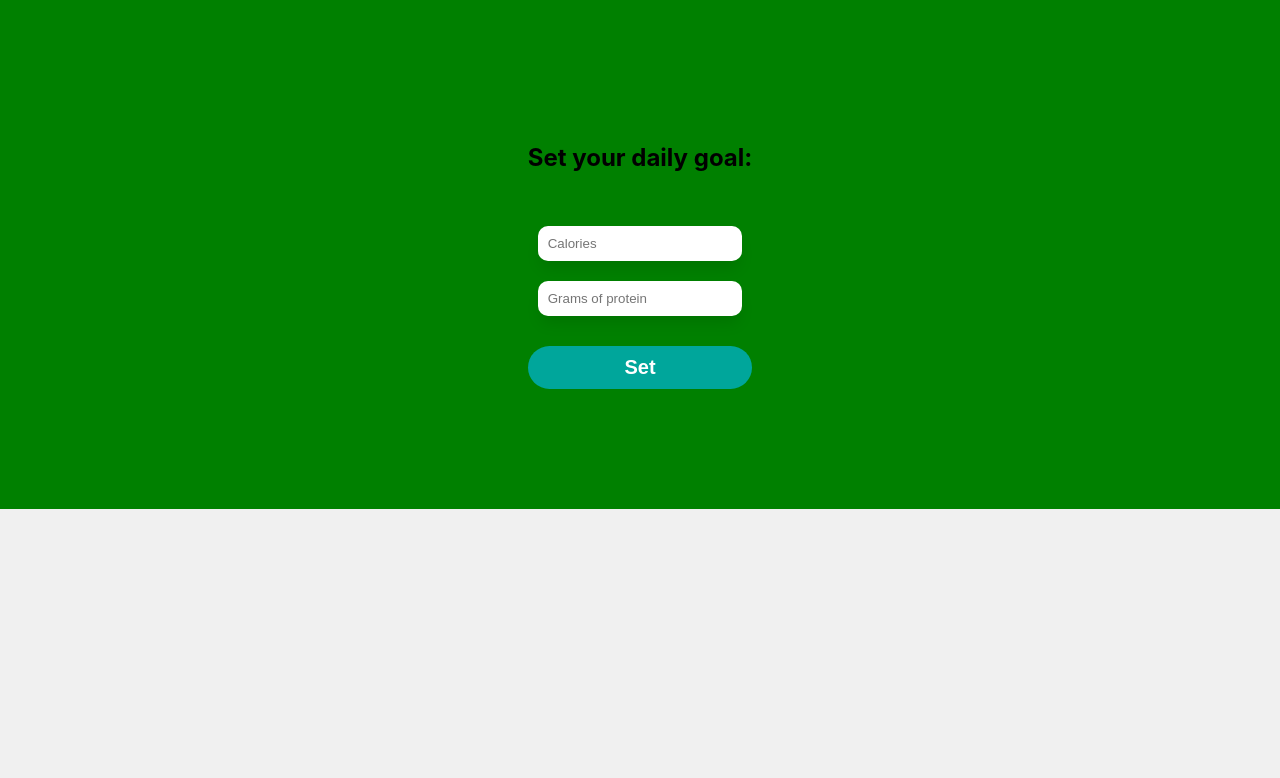
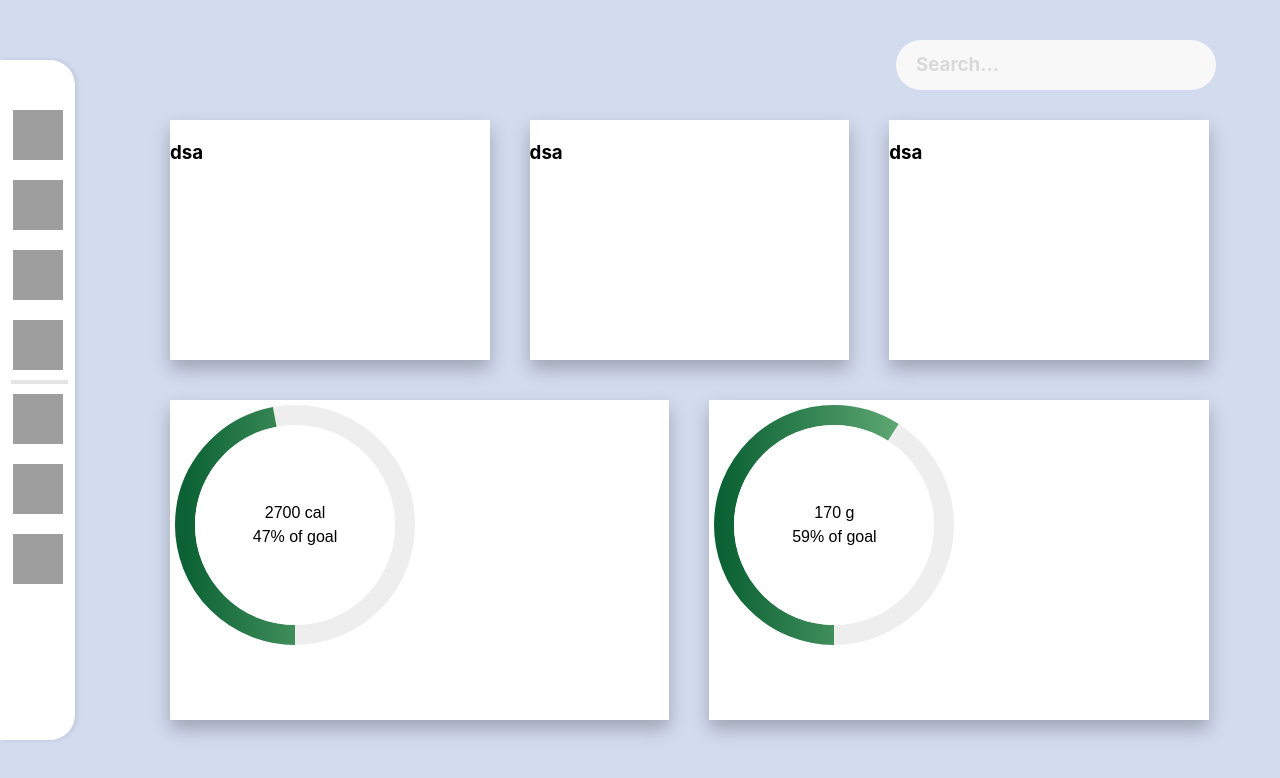
Before and after one commit to AntoniiP/Calorie-counter-website, a React (Vite) app: page / in a window 1280 px wide. Shown: the top 778 px of the page. Built offline with nearby package versions, Linux system fonts and the light colour scheme; grey boxes are pictures that could not be loaded.

Commit message:
Added counter and updated all CSS

```diff
--- a/src/App.css
+++ b/src/App.css
@@ -1,10 +1,16 @@
-.main-wrapper {
+.cards {
     display: flex;
-    align-items: center;
-    justify-content: center;
-    padding: 100px;
-    background: green;
-    width: 100%;
-    box-sizing: border-box;
+    flex-direction: row;
+    margin: 100px 4vw 0 150px;
+}
+
+.counters {
+    display: flex;
+    flex-direction: row;
+    margin: 0 4vw 0 150px;
+}
+
+.main-card {
+    background: #FFFFFF;
     box-shadow: var(--shadow);
 }
--- a/src/App.jsx
+++ b/src/App.jsx
@@ -1,15 +1,26 @@
 import {useState} from 'react'
 import './App.css'
 import Counter from './components/Counter/counter'
+import Nav from './components/Nav/nav'
+import Search from './components/Search/search'
+import Card from './components/Card/card'
 function App() {
 
 	return (
-        <>
             <div className="main-wrapper">
+			<Nav />
+			<Search />
+			<div className="cards">
+				<Card />
+				<Card />
+				<Card />
+			</div>
+			<div className="counters">
 
-			<Counter />
-            </div>
-		</>
+				<Counter type="cal" current={1250} goal={2700} name="Calories" />
+				<Counter type="g" current={100} goal={170} name="Protein" />
+			</div>
+		</div>
 	)
 }
 
--- a/src/components/Counter/counter.css
+++ b/src/components/Counter/counter.css
@@ -1,94 +1,48 @@
 .counter {
-    display: flex;
-    align-items: center;
-    justify-content: center;
-    text-align: center;
-}
-.start {
-    display: flex;
-    flex-direction: column;
+    width: 40vw;
+    height: 40vh;
     margin: 20px;
-}
-input {
-    margin: 10px;
-    outline: none;
-    padding: 10px;
-    border-radius: 10px;
-    border: none;
-    box-shadow: var(--shadow);
-
-}
-.set {
-    margin-top: 20px;
-}
-button {
-    border-radius: 50px;
-    background: var(--main-color);
-    color: white;
-    border: none;
-    font-size: 20px;
-    font-weight: bold;
-    padding: 10px;
-    cursor: pointer;
-    user-select: none;
-}
-.goal {
-    height: 40vh;
-    width: 40vh;
-    border-radius: 50%;
-    background: white;
-    box-shadow: var(--shadow);
-    display: flex;
-    flex-direction: column;
-    align-items: center;
-    justify-content: center;
-    line-height: 5px;
-}
-h2 {
-    margin-bottom: 40px;
-}
-span {
-    font-weight: bold;
-}
-
-.main-content {
-    display: flex;
-    flex-direction: row-reverse;
-    align-items: center;
-    justify-content: center;
-}
-
-.add {
-    position: relative;
-    margin-right: 20px;
-    height: 90px;
-    padding: 0 40px;
-    font-size: 15px;
-    background: white;
-    color: black;
-    border: 10px solid var(--dark-green);
-    display: flex;
-    flex-direction: row;
-    align-items: center;
-    font-weight: 700;
-    z-index: 1;
-}
-svg {
-    margin-right: 15px;
-    background: var(--main-color);
-    height: 30px;
-    border-radius: 50%;
-    padding: 5px;
 
 }
 
-.select {
-    width: 80vw;
-    height: 80vh;
-    background: #fff;
-    position: fixed;
-    display: block;
-    top: 10%;
-    bottom: 10%;
-    z-index: 2;
+
+
+.progress-circle {
+  position: relative;
+  width: 250px;
+  height: 250px;
 }
+
+.circle-bg {
+  stroke-dasharray: 692; /* Approximate circumference of the circle (2 * Math.PI * r) */
+  stroke-dashoffset: 0;
+}
+/* ... same as before ... */
+
+.circle {
+  stroke-dasharray: 692; /* Approximate circumference of the circle (2 * Math.PI * r) */
+  stroke-dashoffset: 692; /* Start with a full offset (circle not shown) */
+  transition: stroke-dashoffset 0.6s ease 0s;
+  transform-origin: center;
+  transform: rotate(90deg); /* This rotation starts the progress from the bottom */
+}
+
+/* ... same as before ... */
+
+
+.inside-circle {
+  position: absolute;
+  top: 50%;
+  left: 50%;
+  transform: translate(-50%, -50%);
+  z-index: 10;
+  display: flex;
+  justify-content: center;
+  align-items: center;
+  text-align: center;
+  width: 200px;
+  height: 200px;
+  border-radius: 50%;
+  background: #fff;
+  font-family: Arial, sans-serif;
+}
--- a/src/components/Counter/counter.jsx
+++ b/src/components/Counter/counter.jsx
@@ -1,86 +1,47 @@
-import {useState, useEffect, useRef} from 'react'
+import { useEffect, useState, useRef } from 'react'
 import './counter.css'
 
-export default function Counter() {
-	const [user, setUser] = useState(JSON.parse(localStorage.getItem('dailyGoal')) || [])
-    const [ error, setError ] = useState(false)
-    const [div, setDiv] = useState(false)
-	const divRef = useRef(null)
+export default function Card({ type, current, goal, name }) {
+	const circleRef = useRef(null)
+	const [circleStyles, setCircleStyles] = useState({})
+
+	const percentage = Math.ceil((current * 100) / goal)
+
 
 
 	useEffect(() => {
-		const handleClickOutside = (event) => {
-			if (divRef.current && !divRef.current.contains(event.target)) showDiv()
+		if (circleRef.current) {
+			const radius = circleRef.current.r.baseVal.value
+			const circumference = radius * 2 * Math.PI
+			const offset = circumference - (percentage / 100) * circumference
+
+			setCircleStyles({
+				strokeDashoffset: offset,
+				strokeDasharray: `${circumference} ${circumference}`
+			})
 		}
+	}, [ percentage ])
 
-		$(document).on('click', handleClickOutside)
-
-		return () => {
-			$(document).off('click', handleClickOutside)
-		}
-	}, [])
-
-	function handleSubmit() {
-		const calories = $('#cal').val()
-		const protein = $('#prote').val()
-		if (!calories || protein === undefined) return setError(true)
-
-		console.log(calories, protein)
-		localStorage.setItem('dailyGoal', `[${calories}, ${protein}]`)
-		setUser(JSON.parse(localStorage.getItem('dailyGoal')))
-	}
-	const handleKeyDown = (event) => {
-		if (event.keyCode === 13) handleSubmit(event)
-    }
-
-	function showDiv() {
-		setDiv(!div)
-	}
 
 	return (
-		<>
-			<div className='counter' ref={divRef}>
-				{user.length ? (
-					<div className='main-content'>
-						<div className='goal'>
-							<h2>Daily goal:</h2>
-							<span>0/{user[0]}</span>
-							<p>calories</p>
-							<span>0/{user[1]}g</span>
-							<p>protein</p>
-						</div>
-						<div className='update-buttons'>
-							<button className='add' onClick={showDiv}>
-								<svg fill='#ffffff' version='1.1' id='Capa_1' xmlns='http://www.w3.org/2000/svg' xmlns:xlink='http://www.w3.org/1999/xlink' viewBox='0 0 45.402 45.402' xml:space='preserve' stroke='#ffffff'>
-									<g id='SVGRepo_bgCarrier' stroke-width='0'></g>
-									<g id='SVGRepo_tracerCarrier' stroke-linecap='round' stroke-linejoin='round'></g>
-									<g id='SVGRepo_iconCarrier'>
-										<g>
-											<path d='M41.267,18.557H26.832V4.134C26.832,1.851,24.99,0,22.707,0c-2.283,0-4.124,1.851-4.124,4.135v14.432H4.141 c-2.283,0-4.139,1.851-4.138,4.135c-0.001,1.141,0.46,2.187,1.207,2.934c0.748,0.749,1.78,1.222,2.92,1.222h14.453V41.27 c0,1.142,0.453,2.176,1.201,2.922c0.748,0.748,1.777,1.211,2.919,1.211c2.282,0,4.129-1.851,4.129-4.133V26.857h14.435 c2.283,0,4.134-1.867,4.133-4.15C45.399,20.425,43.548,18.557,41.267,18.557z'></path>
-										</g>
-									</g>
-								</svg>
-								Add calories/protein
-							</button>
-						</div>
-					</div>
-				) : (
-					<div className='start'>
-						<h2>Set your daily goal:</h2>
-						<input type='number' min='10' name='Calories' placeholder='Calories' id='cal' onKeyDown={handleKeyDown} />
-						<input type='number' min='0' name='Protein' placeholder='Grams of protein' id='prote' onKeyDown={handleKeyDown} />
-						{error && <div className='error'>Please fill out all required fields</div>}
-						<button className='set' onClick={handleSubmit}>
-							Set
-						</button>
-					</div>
-				)}
+		<div className='counter main-card'>
+			<div className='progress-circle'>
+				<svg className='progress-svg' width='250' height='250' viewBox='0 0 250 250'>
+					<circle className='circle-bg' cx='125' cy='125' r='110' stroke='#eee' strokeWidth='20' fill='none' />
+					<circle className='circle' cx='125' cy='125' r='110' stroke='url(#gradient)' strokeWidth='20' fill='none' transform='rotate(-180, 125, 125)' style={circleStyles} ref={circleRef} />
+					<defs>
+						<linearGradient id='gradient' x1='0%' y1='0%' x2='0%' y2='100%'>
+							<stop offset='0%' style={{stopColor: '#72B982', stopOpacity: 1}} />
+							<stop offset='100%' style={{stopColor: '#0C6234', stopOpacity: 1}} />
+						</linearGradient>
+					</defs>
+				</svg>
+				<div className='inside-circle'>
+					{goal} {type}
+					<br />
+					{percentage}% of goal
+				</div>
 			</div>
-			{div && (
-				<div className='select' onClick={showDiv}>
-					<button className='close'>Close</button>
-				</div>
-			)}
-		</>
+		</div>
 	)
 }
--- /dev/null
+++ b/src/components/setcount/counter.css
@@ -0,0 +1,94 @@
+.counter {
+    display: flex;
+    align-items: center;
+    justify-content: center;
+    text-align: center;
+}
+.start {
+    display: flex;
+    flex-direction: column;
+    margin: 20px;
+}
+input {
+    margin: 10px;
+    outline: none;
+    padding: 10px;
+    border-radius: 10px;
+    border: none;
+    box-shadow: var(--shadow);
+
+}
+.set {
+    margin-top: 20px;
+}
+button {
+    border-radius: 50px;
+    background: var(--main-color);
+    color: white;
+    border: none;
+    font-size: 20px;
+    font-weight: bold;
+    padding: 10px;
+    cursor: pointer;
+    user-select: none;
+}
+.goal {
+    height: 40vh;
+    width: 40vh;
+    border-radius: 50%;
+    background: white;
+    box-shadow: var(--shadow);
+    display: flex;
+    flex-direction: column;
+    align-items: center;
+    justify-content: center;
+    line-height: 5px;
+}
+h2 {
+    margin-bottom: 40px;
+}
+span {
+    font-weight: bold;
+}
+
+.main-content {
+    display: flex;
+    flex-direction: row-reverse;
+    align-items: center;
+    justify-content: center;
+}
+
+.add {
+    position: relative;
+    margin-right: 20px;
+    height: 90px;
+    padding: 0 40px;
+    font-size: 15px;
+    background: white;
+    color: black;
+    border: 10px solid var(--dark-green);
+    display: flex;
+    flex-direction: row;
+    align-items: center;
+    font-weight: 700;
+    z-index: 1;
+}
+svg {
+    margin-right: 15px;
+    background: var(--main-color);
+    height: 30px;
+    border-radius: 50%;
+    padding: 5px;
+
+}
+
+.select {
+    width: 80vw;
+    height: 80vh;
+    background: #fff;
+    position: fixed;
+    display: block;
+    top: 10%;
+    bottom: 10%;
+    z-index: 2;
+}
--- a/src/index.css
+++ b/src/index.css
@@ -9,17 +9,19 @@
   -moz-osx-font-smoothing: grayscale;
   --main-color: #00a69b;
   --dark-green: #01433D;
-  --shadow: 0px 10px 15px -3px rgba(0,0,0,0.1);
+  --shadow: 0px 9px 17.2px 0px rgba(0, 0, 0, 0.25);
 }
-
 html, body {
   margin: 0;
   padding: 0;
   width: 100%;
+  height: 100%;
   overflow-x: hidden;
   box-sizing: border-box;
+  background: #D3DBEF;
+
 }
-
+/*
 *, *:before, *:after {
   box-sizing: inherit;
-}
+} */
```
Also changed, not shown: src/components/setcount/setCount.jsx (added, +52 -0 lines).
